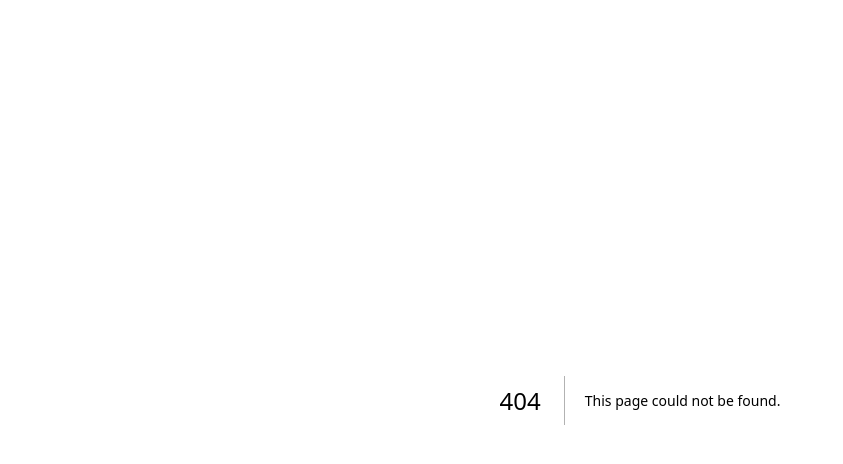
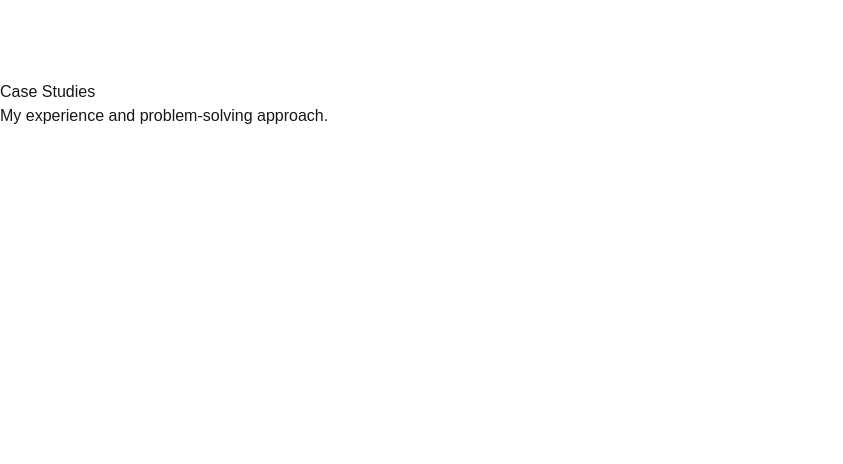
Before and after one commit to LiunaShan/My-portfolio, a Next.js app in the folder app/: page /case-studies in a window 1280 px wide. Before the commit this address had no page. Shown: the top 464 px of the page, without its empty margins (0-843 px from the left). Built offline with nearby package versions, Linux system fonts and the light colour scheme.

Commit message:
add Blog

```diff
--- /dev/null
+++ b/app/app/case-studies/page.tsx
@@ -0,0 +1,9 @@
+'use client';
+export default function CaseStudies() {
+  return (
+    <main>
+      <h1>Case Studies</h1>
+      <p>My experience and problem-solving approach.</p>
+    </main>
+  );
+}
--- a/app/components/Navbar.tsx
+++ b/app/components/Navbar.tsx
@@ -30,6 +30,7 @@ export default function Navbar() {
         <div className={`${styles.links} ${isOpen ? styles.linksOpen : ''}`}>
           <a href="#about" onClick={closeMenu}>About</a>
           <a href="#projects" onClick={closeMenu}>Projects</a>
+          <a href="/case-studies" onClick={closeMenu}>Case studies</a>
           <a href="#skills" onClick={closeMenu}>Skills</a>
           <a href="https://jaapanlasepaevik.wordpress.com" target="_blank">Blog</a>
           {/*<a href="#contact" onClick={closeMenu}>Contact</a>
```
